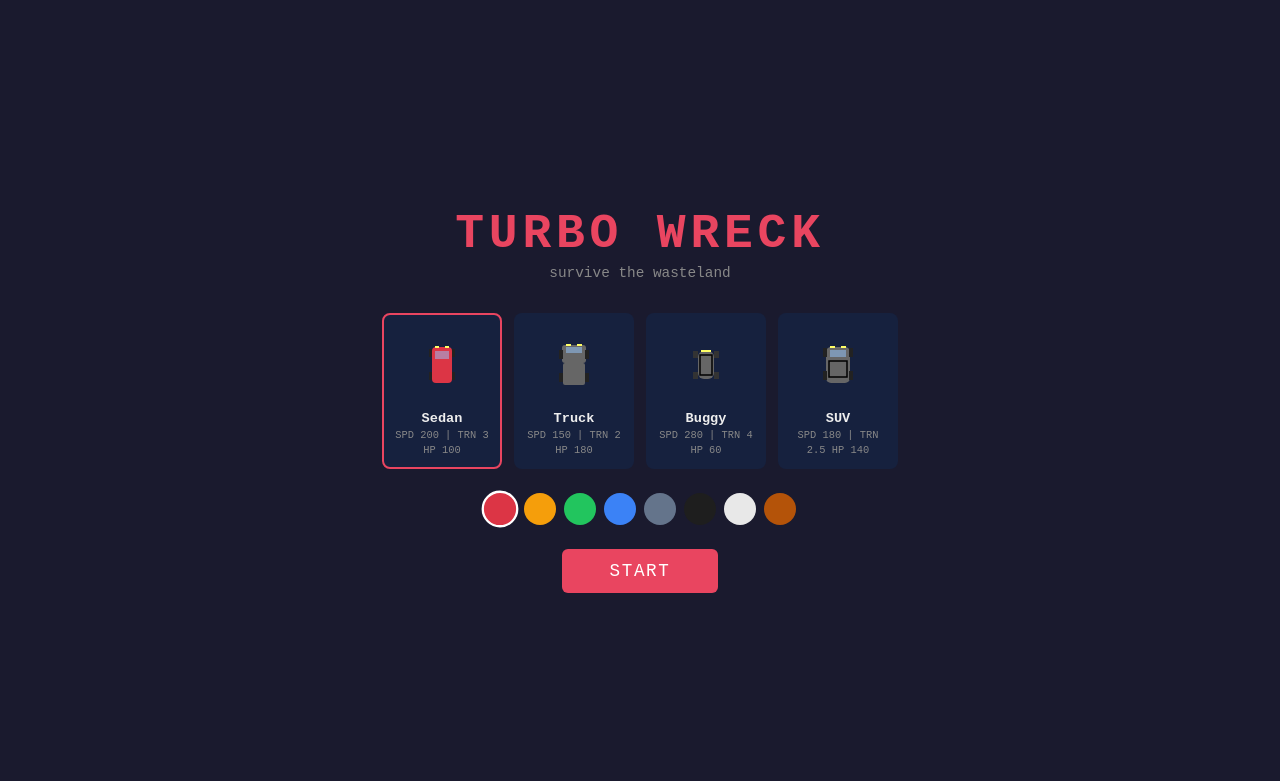
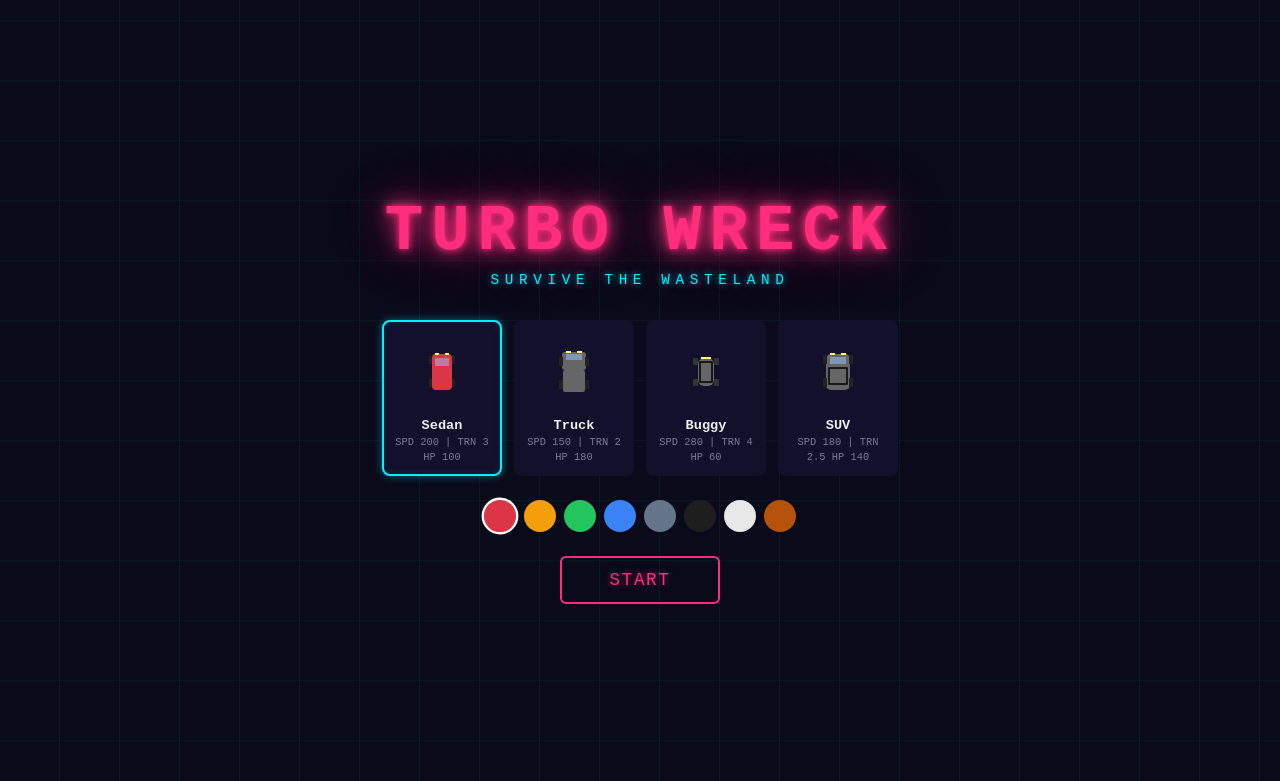
Before and after one commit to andriikravets/DeadDrift, a plain HTML site: page index.html in a window 1280 px wide. Shown: the top 781 px of the page. Drawn offline with Linux system fonts and the light colour scheme.

Commit message:
Style menu screen with 80s neon arcade theme
Retro makeover for the menu: deeper dark palette, hot pink neon-glow
title with pulsing animation, cyan subtitle, grid-line background,
scanline overlay, neon-bordered car cards, and outlined glow buttons.

```diff
--- a/index.html
+++ b/index.html
@@ -6,11 +6,12 @@
 <title>Turbo Wreck</title>
 <style>
   :root {
-    --bg: #1a1a2e;
-    --surface: #16213e;
-    --accent: #e94560;
+    --bg: #0a0a1a;
+    --surface: #12102a;
+    --accent: #ff2d7b;
+    --neon-cyan: #00f0ff;
     --text: #eee;
-    --text-dim: #888;
+    --text-dim: #7a7a9a;
   }
 
   * { margin: 0; padding: 0; box-sizing: border-box; }
@@ -28,6 +29,12 @@
     display: block;
     width: 100vw;
     height: 100vh;
+  }
+
+  /* ---- Neon glow pulse animation ---- */
+  @keyframes neon-pulse {
+    0%, 100% { text-shadow: 0 0 7px #ff2d7b, 0 0 20px #ff2d7b, 0 0 42px #ff2d7baa, 0 0 80px #ff2d7b55; }
+    50%      { text-shadow: 0 0 4px #ff2d7b, 0 0 12px #ff2d7bcc, 0 0 28px #ff2d7b77, 0 0 50px #ff2d7b33; }
   }
 
   /* ---- Menu Screen ---- */
@@ -42,19 +49,65 @@
     z-index: 10;
   }
 
+  /* Retro grid background */
+  #menu-screen::before {
+    content: '';
+    position: absolute;
+    inset: 0;
+    background:
+      repeating-linear-gradient(
+        90deg,
+        transparent,
+        transparent 59px,
+        rgba(0, 240, 255, 0.06) 59px,
+        rgba(0, 240, 255, 0.06) 60px
+      ),
+      repeating-linear-gradient(
+        0deg,
+        transparent,
+        transparent 59px,
+        rgba(0, 240, 255, 0.06) 59px,
+        rgba(0, 240, 255, 0.06) 60px
+      );
+    pointer-events: none;
+  }
+
+  /* Scanline overlay */
+  #menu-screen::after {
+    content: '';
+    position: absolute;
+    inset: 0;
+    background: repeating-linear-gradient(
+      0deg,
+      transparent,
+      transparent 2px,
+      rgba(0, 0, 0, 0.04) 2px,
+      rgba(0, 0, 0, 0.04) 4px
+    );
+    pointer-events: none;
+  }
+
   #menu-screen.hidden { display: none; }
 
   #menu-screen h1 {
-    font-size: 3rem;
+    font-size: 4rem;
     color: var(--accent);
     margin-bottom: 0.25rem;
-    letter-spacing: 0.3rem;
+    letter-spacing: 0.5rem;
+    animation: neon-pulse 2.5s ease-in-out infinite;
+    position: relative;
+    z-index: 1;
   }
 
   #menu-screen .subtitle {
-    color: var(--text-dim);
+    color: var(--neon-cyan);
     font-size: 0.9rem;
     margin-bottom: 2rem;
+    text-transform: uppercase;
+    letter-spacing: 0.35rem;
+    text-shadow: 0 0 6px rgba(0, 240, 255, 0.6), 0 0 14px rgba(0, 240, 255, 0.3);
+    position: relative;
+    z-index: 1;
   }
 
   .car-selector {
@@ -63,6 +116,8 @@
     margin-bottom: 1.5rem;
     flex-wrap: wrap;
     justify-content: center;
+    position: relative;
+    z-index: 1;
   }
 
   .car-card {
@@ -75,11 +130,16 @@
     flex-direction: column;
     align-items: center;
     width: 120px;
-    transition: border-color 0.15s;
-  }
-
-  .car-card:hover { border-color: var(--text-dim); }
-  .car-card.selected { border-color: var(--accent); }
+    transition: border-color 0.15s, box-shadow 0.15s;
+    position: relative;
+    z-index: 1;
+  }
+
+  .car-card:hover { border-color: rgba(0, 240, 255, 0.4); }
+  .car-card.selected {
+    border-color: var(--neon-cyan);
+    box-shadow: 0 0 8px rgba(0, 240, 255, 0.4), inset 0 0 8px rgba(0, 240, 255, 0.08);
+  }
 
   .car-card canvas {
     width: 80px;
@@ -106,6 +166,8 @@
     margin-bottom: 1.5rem;
     flex-wrap: wrap;
     justify-content: center;
+    position: relative;
+    z-index: 1;
   }
 
   .color-swatch {
@@ -121,19 +183,27 @@
   .color-swatch.selected { border-color: #fff; transform: scale(1.15); }
 
   #start-btn {
-    background: var(--accent);
-    color: #fff;
-    border: none;
+    background: transparent;
+    color: var(--accent);
+    border: 2px solid var(--accent);
     padding: 12px 48px;
     font-size: 1.1rem;
     font-family: inherit;
     border-radius: 6px;
     cursor: pointer;
     letter-spacing: 0.1rem;
-    transition: opacity 0.15s;
-  }
-
-  #start-btn:hover { opacity: 0.85; }
+    text-shadow: 0 0 6px rgba(255, 45, 123, 0.5);
+    transition: background 0.15s, box-shadow 0.15s, text-shadow 0.15s;
+    position: relative;
+    z-index: 1;
+  }
+
+  #start-btn:hover {
+    background: var(--accent);
+    color: #fff;
+    box-shadow: 0 0 14px rgba(255, 45, 123, 0.5), 0 0 30px rgba(255, 45, 123, 0.2);
+    text-shadow: 0 0 8px rgba(255, 255, 255, 0.6);
+  }
 
   /* ---- HUD ---- */
   #hud {
@@ -251,21 +321,29 @@
 
   /* ---- Menu Resume Button ---- */
   #resume-save-btn {
-    background: var(--accent);
-    color: #fff;
-    border: none;
+    background: transparent;
+    color: var(--accent);
+    border: 2px solid var(--accent);
     padding: 12px 48px;
     font-size: 1.1rem;
     font-family: inherit;
     border-radius: 6px;
     cursor: pointer;
     letter-spacing: 0.1rem;
-    transition: opacity 0.15s;
+    text-shadow: 0 0 6px rgba(255, 45, 123, 0.5);
+    transition: background 0.15s, box-shadow 0.15s, text-shadow 0.15s;
     margin-bottom: 0.75rem;
+    position: relative;
+    z-index: 1;
   }
 
   #resume-save-btn.hidden { display: none; }
-  #resume-save-btn:hover { opacity: 0.85; }
+  #resume-save-btn:hover {
+    background: var(--accent);
+    color: #fff;
+    box-shadow: 0 0 14px rgba(255, 45, 123, 0.5), 0 0 30px rgba(255, 45, 123, 0.2);
+    text-shadow: 0 0 8px rgba(255, 255, 255, 0.6);
+  }
 </style>
 </head>
 <body>
```
